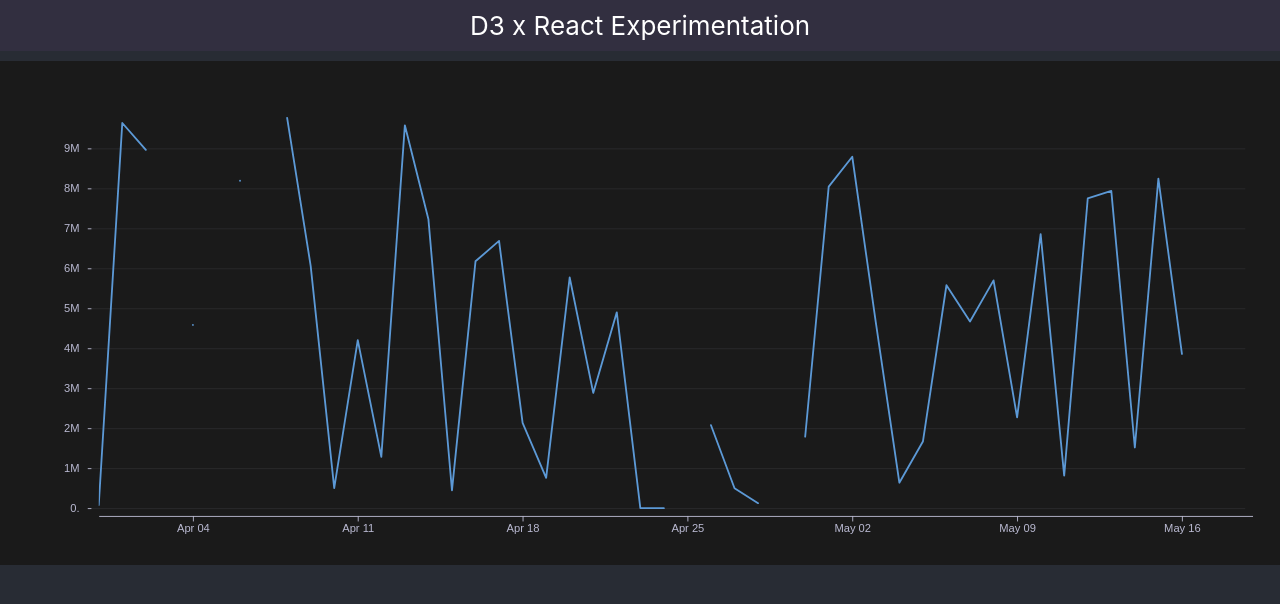
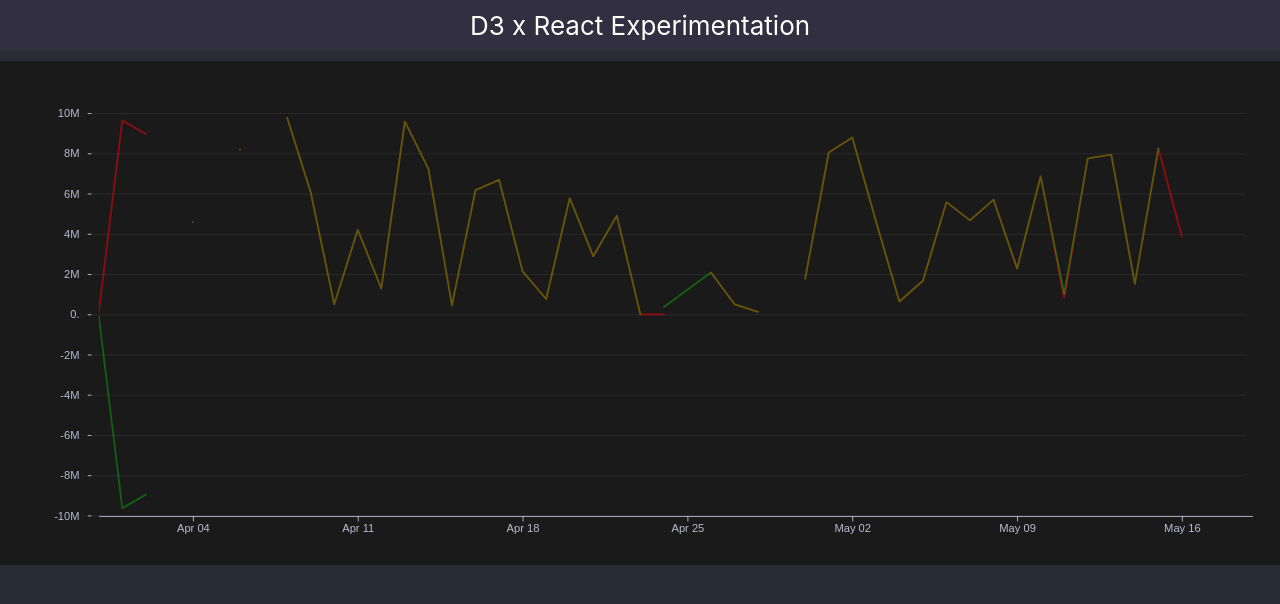
Before and after one commit to gg2/d3-react-experimental, a React (Create React App) app: page / in a window 1280 px wide. Shown: the top 604 px of the page. Built offline with nearby package versions, Linux system fonts and the light colour scheme.

Commit message:
Update MultiLineChart with zoom and pan

```diff
--- a/src/App.js
+++ b/src/App.js
@@ -1,8 +1,8 @@
 import React from 'react';
 //import { Plot } from './Plot';
 //import { data } from './data';
-import { LineChart } from './LineChart';
-//import { MultiLineChart } from './MultiLineChart';
+//import { LineChart } from './LineChart';
+import { MultiLineChart } from './MultiLineChart';
 import { data } from './data';
 import './App.css';
 
@@ -13,7 +13,7 @@
       <header className="App-header">
         D3 x React Experimentation
       </header>
-      <LineChart plotData={ data } />
+      <MultiLineChart plotData={ data } />
     </div>
   );
 }
--- a/src/LineChart.js
+++ b/src/LineChart.js
@@ -15,33 +15,14 @@
 
 
 // TODO:
-// 1) Make LineChart work.
+// X) Make LineChart work.
 // 2) Make MultiLineChart work.
 // 3) Adjust it to work in ncreview.
 
 // TODO, options:
-// - Set up React Component so React will not update the svg element. (Empty svg, with a useRef applied.)
+// ? Set up React Component so React will not update the svg element. (Empty svg, with a useRef applied.)
 //   ! D3 handles that part of the DOM entirely.
 //   https://reactjs.org/docs/integrating-with-other-libraries.html
-//
-// - Move as much as possible into the useD3Plot.
-//   - Adhere to the original example.
-//   - Apply things programmatically (event handlers) and see if they can be contained in the hook.
-// - Move the function called by useD3Plot out of the React Component.
-//   - Pass everything in as parameters.
-// ! useD3Plot can have its own useState...
-//
-// - Apply useMemo and what all else to the other variables.
-// - Apply useState to xScale, and other zoom properties?
-
-// TODO:
-// ? Apply useResizeObserver()?
-// const wrapperRef = useRef();
-// const dimensions = useResizeObserver(wrapperRef);
-//
-// return (
-//   <div ref={wrapperRef}>
-//     <svg ref={svgRef} />
 
 
 // Source for using D3 in React:
@@ -58,11 +39,13 @@
 
 // Source:
 // https://observablehq.com/@d3/line-chart
+// D3 with zoom in React
+// https://www.youtube.com/watch?v=dxUyI2wfYSI
 const LineChart = ({ plotData }) => {
 
     const plotId = "Ned";
-    let diff = nonDiff;
-    let chartWidth = 1400; // outer width, in pixels
+    const diff = nonDiff;
+    const chartWidth = 1400; // outer width, in pixels
     const margins = {
         top: 30,
         right: 30,
--- a/src/MultiLineChart.js
+++ b/src/MultiLineChart.js
@@ -29,6 +29,8 @@
 // https://observablehq.com/@d3/multi-line-chart
 const MultiLineChart = ({ plotData }) => {
 
+    const plotId = "Frank";
+    const diff = changed; // in actual usage outside this experiment, would be provided to MultiLineChart as a parameter
     const chartWidth = 1400; // outer width, in pixels
     const margins = {
         top: 30,
@@ -38,52 +40,47 @@
     };
     const plotWidth = chartWidth - margins.left - margins.right;
     const plotHeight = chartHeight - margins.top - margins.bottom;
-    const diff = changed; // in actual usage outside this experiment, would be provided to MultiLineChart as a parameter
+    const plotTop = margins.top;
+    const plotBottom = plotHeight + plotTop;
+    const plotLeft = margins.left;
+    const plotRight = plotLeft + plotWidth;
     const [ d3PlotConfig, ] = useState({
         curve: d3.curveLinear, // method of interpolation between points
         margins: margins,
         plotWidth: plotWidth,
         plotHeight: plotHeight,
+        plotTop: plotTop,
+        plotBottom: plotBottom,
+        plotLeft: plotLeft,
+        plotRight: plotRight,
         xType: d3.scaleUtc, // the x-scale type
         xRange: [margins.left, plotWidth + margins.left], // [left, right]
         yType: d3.scaleLinear, // the y-scale type
         yRange: [chartHeight - margins.bottom, margins.top], // [bottom, top]
-        yLabel: "Random Value ($)", // a label for the y-axis; in actual usage, would be determined by/provided with data
         dynamicY: false, // y-axis follows data (true), or always based at 0 (false)?
         textColor: diffColors[same].dark, // color of axes labels and other text
         axisFontSize: "1.222222em", // font-size of axes
         tooltipFontSize: "1.555555em", // font-size of tooltip text
         strokeLinecap: "round", // stroke line cap of the line
         strokeLinejoin: "round", // stroke line join of the line
-        strokeWidth: 1.5, // stroke width of line, in pixels
+        strokeWidth: 2.0, // stroke width of line, in pixels
         strokeOpacity: 1, // stroke opacity of line
-        mixBlendMode: null, // blend mode of lines
-        // TODO: Change mixBlendMode to setting color opacity to 100%
     });
     const chartElemRefs = useRef({});
+    const [ tooltipActive, setTooltipActive ] = useState(false);
+    const [ activeIndex, setActiveIndex ] = useState(-1);
+    const [ tooltipCoords, setTooltipCoords ] = useState({x: 0, y: 0});
+    const [ tooltipText, setTooltipText ] = useState('');
+    const [ zoomState, setZoomState ] = useState();
 
-    function getPlotColor(z) { // z == d.src
-        const _z = ( !z ? nonDiff : ( diff === added ? added : z ));
-        return diffColors[_z].line;
-    }
 
-    function yFormat(d) { // formats y-axis tick labels
-        if (d >= Math.pow(10, 6) || d <= -1 * Math.pow(10, 6)) {
-            return new Intl.NumberFormat('en-US', {style: 'decimal', notation: "compact", compactDisplay: "short"}).format(d);
-        }
-        else if (d <= Math.pow(10, -6) && d >= -1 * Math.pow(10, -6) && d !== 0) {
-            return d.toExponential(2);
-        }
-        else {
-            return d.toPrecision(7).replace(/0+$/,"");  // remove trailing zeros
-        }
-    }
+    const chartRef = useD3Plot((svg) => {
+        const cfg = d3PlotConfig;
 
-    // Compute values.
+        // Compute working values
         const X = d3.map(plotData, d => d.x); // Array of times
         const Y = d3.map(plotData, d => d.y); // Array of data values
         const Z = d3.map(plotData, d => d.src); // Array of the "category" -- d.src (A|B), in this case.
-    //const O = d3.map(plotData, d => d); // Array of the input values <= Exactly the same as the input data
         let defined = d => !( // identifies gaps in data
             [null, undefined].includes(d.x) ||
             isNaN(d.x) ||
@@ -92,10 +89,10 @@
         );
         const D = d3.map(plotData, defined); // Array of true|false
 
-    // Compute default domains, and unique the z-domain.
+        // Compute default domains, and unique the z-domain
         let xDomain = d3.extent(X); // [xmin, xmax]
         let yDomain = (() => { // [ymin, ymax]
-        let yMin = ( d3PlotConfig.dynamicY ? d3.min(Y) : d3.min([0, d3.min(Y)]) );
+            let yMin = ( cfg.dynamicY ? d3.min(Y) : d3.min([0, d3.min(Y)]) );
             let yMax = d3.max(Y, d => typeof d === "string" ? +d : d);
             let yPadding = (yMax - yMin) * .02;
             yMin = yMin - yPadding;
@@ -104,15 +101,16 @@
         })();
         let zDomain = new d3.InternSet(Z); // Exactly as expected: Z reduced to a set of 2
 
-    // Omit any data not present in the z-domain.
+        // Omit any data not present in the z-domain
         const I = d3.range(X.length).filter(i => zDomain.has(Z[i])); // Array of values 0 -> X.length - 1, continuous ?unless Z has bad values?
 
-    // Construct scales for axes.
-    const xScale = d3PlotConfig.xType(xDomain, d3PlotConfig.xRange);
-    const yScale = d3PlotConfig.yType(yDomain, d3PlotConfig.yRange);
-
-    const chartRef = useD3Plot((svg) => {
-        const cfg = d3PlotConfig;
+        // Construct scales for axes
+        const xScale = cfg.xType(xDomain, cfg.xRange);
+        if (zoomState) {
+            const xScaled = zoomState.rescaleX(xScale);
+            xScale.domain(xScaled.domain());
+        }
+        const yScale = cfg.yType(yDomain, cfg.yRange);
 
         // Construct axes.
         const xAxis = d3.axisBottom(xScale)
@@ -131,137 +129,171 @@
             .x(i => xScale(X[i]))
             .y(i => yScale(Y[i]));
 
+        // Event handlers
+        // NOTE: Events may fire before render
+
+        function pointermoved(event) {
+            if (chartElemRefs.current['tooltip']) {
+                let [xm, ym] = d3.pointer(event);
+                let i = d3.least(I, i => Math.hypot(xScale(X[i]) - xm, yScale(Y[i]) - ym)); // closest point
+                let x = xScale(X[i]); // Get x pixel coordinate of data at i
+                while (x < cfg.plotLeft && i < I.length) {
+                    i++;
+                    x = xScale(X[i]);
+                }
+                while (x > cfg.plotRight && i >= 0) {
+                    i--;
+                    x = xScale(X[i]);
+                }
+                const y = yScale(Y[i]); // Get y pixel coordinate of data at i
+                if ((x === 0 || x) && (y === 0 || y) && 0 <= i && i < I.length) {
+                    setActiveIndex( i >= plotData.length ? i - plotData.length : i );
+                    setTooltipCoords({x: x, y: y});
+                    setTooltipText(secondsToReadableDate(X[i]/1000));
+                }
+            }
+        }
+
+        function pointerentered() {
+            if (chartElemRefs.current['tooltip']) {
+                setTooltipActive(true);
+            }
+        }
+
+        function zoomed(event) {
+            setZoomState(event.transform);
+            setTooltipCoords({x: 0, y: 0});
+        }
+
+        const zoom = d3.zoom()
+            .scaleExtent([1, 32]) // TODO: Base on ncreview resolution
+            .translateExtent([[0, cfg.plotTop], [cfg.plotRight, cfg.plotBottom]])
+            .on('zoom', zoomed);
+
+        // Plot formats
+
+        function getPlotColor(z) { // z == d.src
+            const _z = ( !z ? nonDiff : ( diff === added ? added : z ));
+            return diffColors[_z].line;
+        }
+
+        function yFormat(d) { // formats y-axis tick labels
+            if (d >= Math.pow(10, 12) || d <= -1 * Math.pow(10, 12) ||
+            (d <= Math.pow(10, -6) && d >= -1 * Math.pow(10, -6) && d !== 0))
+            {
+                return d.toExponential(2);
+            }
+            else if (d >= Math.pow(10, 6) || d <= -1 * Math.pow(10, 6)) {
+                return new Intl.NumberFormat('en-US', {style: 'decimal', notation: "compact", compactDisplay: "short"}).format(d);
+            }
+            else {
+                return d.toPrecision(7).replace(/0+$/,"");  // remove trailing zeros
+            }
+        }
+
+        // Create the plot
+
         svg
             .attr("viewBox", [0, 0, chartWidth, chartHeight])
-            .attr("style", "max-width: 100%; height: auto; height: intrinsic; background-color: #282c34;")
-            .style("-webkit-tap-highlight-color", "transparent")
-            .selectAll('*').remove();
+            .on("pointerenter", pointerentered)
+            .on("pointermove", pointermoved);
+            //.selectAll('*').remove();
 
-        svg.append("g")
-            .attr("class", "axis x-axis")
-            .attr("transform", `translate(0,${chartHeight - margins.bottom})`)
+        const xAxisGroup = svg.select("g.x-axis")
             .call(xAxis)
-            .style("color", cfg.textColor)
             .selectAll("text")
                 .style("font-size", cfg.axisFontSize);
+        chartElemRefs.current['xAxisGroup'] = xAxisGroup;
 
-        svg.append("g")
-            .attr("class", "axis y-axis")
-            .attr("transform", `translate(${margins.left * .926},0)`)
+        const yAxisGroup = svg.select("g.y-axis")
             .call(yAxis)
-            .style("color", cfg.textColor)
             .call(g => g.select(".domain").remove())
+            .call(g => g.selectAll(".horizontal-grid").remove())
             .call(g => g.selectAll(".tick line").clone()
-                .attr("x2", plotWidth)
+                .attr("class", "horizontal-grid")
+                .attr("x2", cfg.plotWidth)
                 .attr("stroke-opacity", 0.1))
-            .call(g => g.append("text")
-                .attr("x", 0)
-                .attr("y", cfg.axisFontSize)
-                .attr("fill", diffColors[same].dark)
-                .attr("text-anchor", "end")
-                .text(cfg.yLabel))
             .selectAll("text")
                 .style("font-size", cfg.axisFontSize);
+        chartElemRefs.current['yAxisGroup'] = yAxisGroup;
 
-        const paths = svg.append("g")
-            .attr("class", "plotPaths")
-            .attr("fill", "none")
-            .attr("stroke-width", cfg.strokeWidth)
-            .attr("stroke-linecap", cfg.strokeLinecap)
-            .attr("stroke-linejoin", cfg.strokeLinejoin)
-            .attr("stroke-opacity", cfg.strokeOpacity)
+        const paths = svg.select("g.plotPaths")
             .selectAll("path")
             .data(d3.group(I, i => Z[i]))
             .join("path")
                 .attr("class", ([z]) => `plotLine${z} plotPath${z}`)
-                .style("mix-blend-mode", cfg.mixBlendMode)
                 .attr("stroke", ([z]) => getPlotColor(z))
-                .attr("d", ([, I]) => line(I));
+                .attr("d", ([z, zI]) => line(zI));
         chartElemRefs.current['paths'] = paths;
 
-        const circles = svg.select("g.plotPaths")
-            .selectAll("circle.plotPathPt")
-            .data(d3.filter(plotData, (d, i) => defined(d, i)))
-            .join("circle")
-                .attr("class", d => `plotPathPt plotPathPt${d.src} plotPath${d.src}`)
-                .attr("fill", d => getPlotColor(d.src))
-                .attr("stroke", "none")
-                .attr("r", cfg.strokeWidth)
-                .attr("cx", d => xScale(d.x))
-                .attr("cy", d => yScale(d.y));
-        chartElemRefs.current['circles'] = circles;
+        const tooltip = svg.select("g.plotTooltip")
+            .attr("display", ( tooltipActive ? null : 'none' ))
+            .attr("transform", `translate(${tooltipCoords.x},${tooltipCoords.y})`)
+            .select("text")
+                .text(tooltipText)
+                .attr("transform", `translate(0,${-1 * Math.floor(tooltipCoords.y - 21)})`) // Arbitrary portion of margins.top //${plotHeight - yScale(Y[i])})`) // Overlays it on the x-axis
+                .attr("text-anchor", ( tooltipCoords.x - margins.left < cfg.plotWidth * 0.1 ? "start" : ( tooltipCoords.x - margins.left > plotWidth * 0.9 ? "end" : "middle" )));
+        chartElemRefs.current['tooltip'] = tooltip;
 
-        const tooltip = svg.append("g")
-            .attr("class", "plotTooltip")
-            .attr("display", "none");
-        tooltip.append("circle")
-                .attr("fill", "none")
-                .attr("stroke", cfg.textColor)
-                .attr("r", cfg.strokeWidth * 1.666667);
-        tooltip.append("text")
-                .attr("fill", cfg.textColor)
-                .attr("text-anchor", "middle")
-                .attr("y", 27);
-        chartElemRefs.current['tooltip'] = tooltip;
+        svg.call(zoom);
 
         return svg;
     });
 
-    function pointermoved(event) {
-        // const svg = d3.select(chartRef.current);
-        //const paths = chartElemRefs.current['paths'];
-        const tooltip = chartElemRefs.current['tooltip'];
 
-        const [xm, ym] = d3.pointer(event);
-        const i = d3.least(I, i => Math.hypot(xScale(X[i]) - xm, yScale(Y[i]) - ym)); // closest point
+    const svgStyle = {
+        width: `${chartWidth}px`,
+        maxWidth: '100%',
+        height: `${chartHeight}px`,
+        margin: 0,
+        backgroundColor: '#1a1a1a',
+        WebkitTapHighlightColor: 'transparent',
+    };
+    const stdText = {
+        color: d3PlotConfig.textColor
+    };
 
-        //paths.style("stroke", ([z]) => Z[i] === z ? null : "#ddd").filter(([z]) => Z[i] === z).raise();
-        // TODO: Handle circles
-        const x = xScale(X[i]);
-        const y = yScale(Y[i]);
-        const xMax = xScale(X[X.length-1]);
-        tooltip.attr("transform", `translate(${x},${y})`);
-        const tooltipText = tooltip.select("text");
-        const tooltipTextText = secondsToReadableDate(X[i]/1000);
-        tooltipText.text(tooltipTextText)
-            .attr("transform", `translate(0,-${Math.floor(5 + y)})`) //${plotHeight - yScale(Y[i])})`)
-            .attr("text-anchor", ( x < xMax*0.125 ? "start" : ( x > xMax*0.875 ? "end" : "middle" )));
-        // svg.property("value", plotData[i]);
-        // svg.dispatch("input", {bubbles: true});
-    }
-
-    function pointerentered() {
-        //const paths = chartElemRefs.current['paths'];
-        const tooltip = chartElemRefs.current['tooltip'];
-
-        //paths.style("mix-blend-mode", null).style("stroke", "#ddd");
-        // TODO: Handle circles
-        tooltip.attr("display", null);
-    }
-
-    function pointerleft() {
-        // const svg = d3.select(chartRef.current);
-        //const paths = chartElemRefs.current['paths'];
-        const tooltip = chartElemRefs.current['tooltip'];
-
-        //paths.style("mix-blend-mode", d3PlotConfig.mixBlendMode).style("stroke", null);
-        // TODO: Handle circles
-        tooltip.attr("display", "none");
-        // svg.property("value", null);
-        // svg.dispatch("input", {bubbles: true});
-    }
 
     return (
         <svg
             ref={ chartRef }
-            width={ chartWidth }
-            height={ chartHeight }
-            onPointerEnter={ pointerentered }
-            onPointerMove={ pointermoved }
-            onPointerLeave={ pointerleft }
+            style={ svgStyle }
+        >
+            <defs>
+                <clipPath id={`clip${plotId}`}>
+                    <rect x={margins.left} y={margins.top} width={plotWidth} height={plotHeight} />
+                </clipPath>
+            </defs>
+            <g className="axis x-axis"
+                transform={ `translate(0,${plotBottom})` }
+                style={ stdText }
+            />
+            <g className="axis y-axis"
+                transform={ `translate(${margins.left * .926},0)` }
+                style={ stdText }
+            />
+            <g className="plotPaths"
+                clipPath={ `url(#clip${plotId})` }
+                fill='none'
+                strokeWidth={ d3PlotConfig.strokeWidth }
+                strokeLinecap={ d3PlotConfig.strokeLinecap }
+                strokeLinejoin={ d3PlotConfig.strokeLinejoin }
+                strokeOpacity={ d3PlotConfig.strokeOpacity }
                 onTouchStart={ event => event.preventDefault() }
-        ></svg>
+            />
+            <g className="plotTooltip" display='none'>
+                <circle
+                    fill='none'
+                    stroke={ d3PlotConfig.textColor }
+                    r={ d3PlotConfig.strokeWidth * 1.666667 }
+                />
+                <text
+                    fill={ d3PlotConfig.textColor }
+                />
+            </g>
+        </svg>
     );
 };
 
+
 export { MultiLineChart };
--- a/src/data.js
+++ b/src/data.js
@@ -472,5 +472,5 @@
     [927072000000, null]
 ];
 
-//export const data = plotData_diff; // MultiLineChart
-export const data = plotData_nonDiff; // LineChart
+//export const data = plotData_nonDiff; // LineChart
+export const data = plotData_diff; // MultiLineChart
```
Lines whose indentation alone changed are shown as unchanged.
